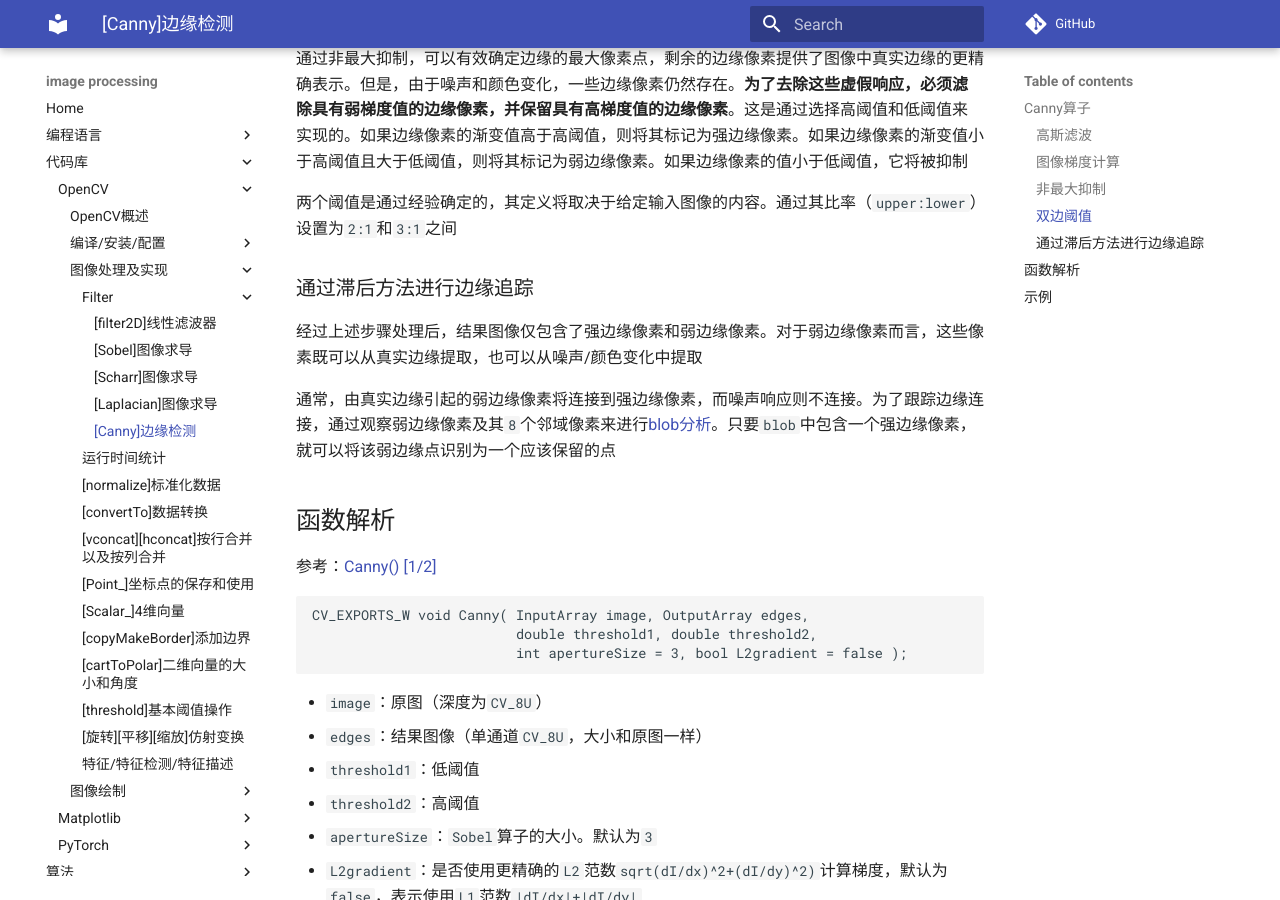
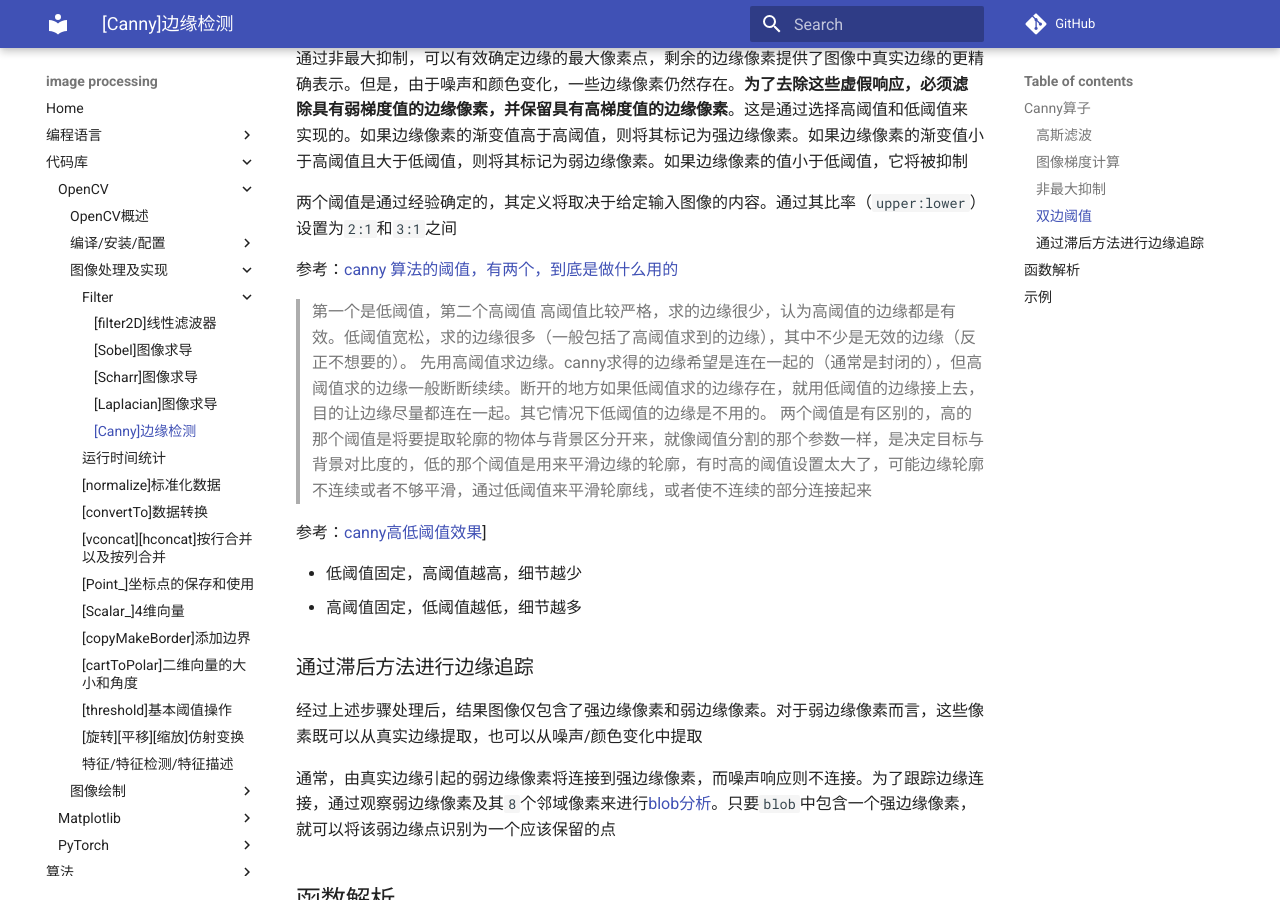
Before and after one commit to Document-Collection/image-processing, an MkDocs documentation site: the page built from docs/opencv/code/[Canny]边缘检测.md, in a window 1280 px wide and 900 px high, scrolled down 2043 px. Built offline with MkDocs 1.6.1 and Material for MkDocs 9.7.7, drawn with Linux system fonts in a browser that asks for light colours; comment, search, counter and statistics services are not loaded.

Commit message:
docs(opencv): canny的高低阈值属性

```diff
--- a/docs/opencv/code/[Canny]边缘检测.md
+++ b/docs/opencv/code/[Canny]边缘检测.md
@@ -58,6 +58,18 @@
 通过非最大抑制，可以有效确定边缘的最大像素点，剩余的边缘像素提供了图像中真实边缘的更精确表示。但是，由于噪声和颜色变化，一些边缘像素仍然存在。**为了去除这些虚假响应，必须滤除具有弱梯度值的边缘像素，并保留具有高梯度值的边缘像素**。这是通过选择高阈值和低阈值来实现的。如果边缘像素的渐变值高于高阈值，则将其标记为强边缘像素。如果边缘像素的渐变值小于高阈值且大于低阈值，则将其标记为弱边缘像素。如果边缘像素的值小于低阈值，它将被抑制
 
 两个阈值是通过经验确定的，其定义将取决于给定输入图像的内容。通过其比率（`upper:lower`）设置为`2:1`和`3:1`之间
+
+参考：[canny 算法的阈值，有两个，到底是做什么用的](https://wenwen.sogou.com/z/q756028295.htm)
+
+>第一个是低阈值，第二个高阈值
+高阈值比较严格，求的边缘很少，认为高阈值的边缘都是有效。低阈值宽松，求的边缘很多（一般包括了高阈值求到的边缘），其中不少是无效的边缘（反正不想要的）。
+先用高阈值求边缘。canny求得的边缘希望是连在一起的（通常是封闭的），但高阈值求的边缘一般断断续续。断开的地方如果低阈值求的边缘存在，就用低阈值的边缘接上去，目的让边缘尽量都连在一起。其它情况下低阈值的边缘是不用的。
+>两个阈值是有区别的，高的那个阈值是将要提取轮廓的物体与背景区分开来，就像阈值分割的那个参数一样，是决定目标与背景对比度的，低的那个阈值是用来平滑边缘的轮廓，有时高的阈值设置太大了，可能边缘轮廓不连续或者不够平滑，通过低阈值来平滑轮廓线，或者使不连续的部分连接起来
+
+参考：[canny高低阈值效果](https://blog.csdn.net/ben121_/article/details/88824186?utm_medium=distribute.pc_aggpage_search_result.none-task-blog-2~all~first_rank_v2~rank_v25-1-88824186.nonecase)]
+
+* 低阈值固定，高阈值越高，细节越少
+* 高阈值固定，低阈值越低，细节越多
 
 ### 通过滞后方法进行边缘追踪
 
```
